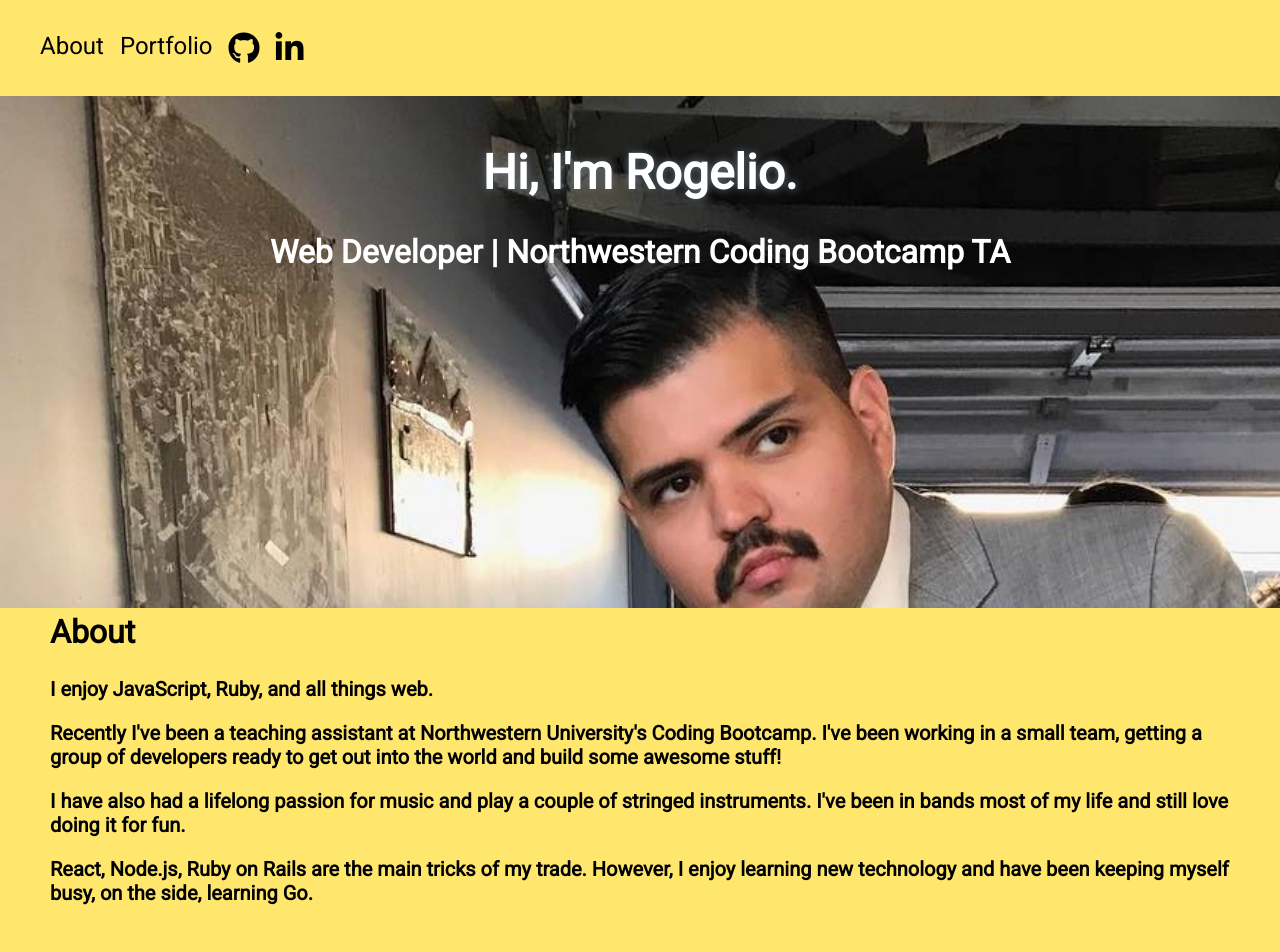
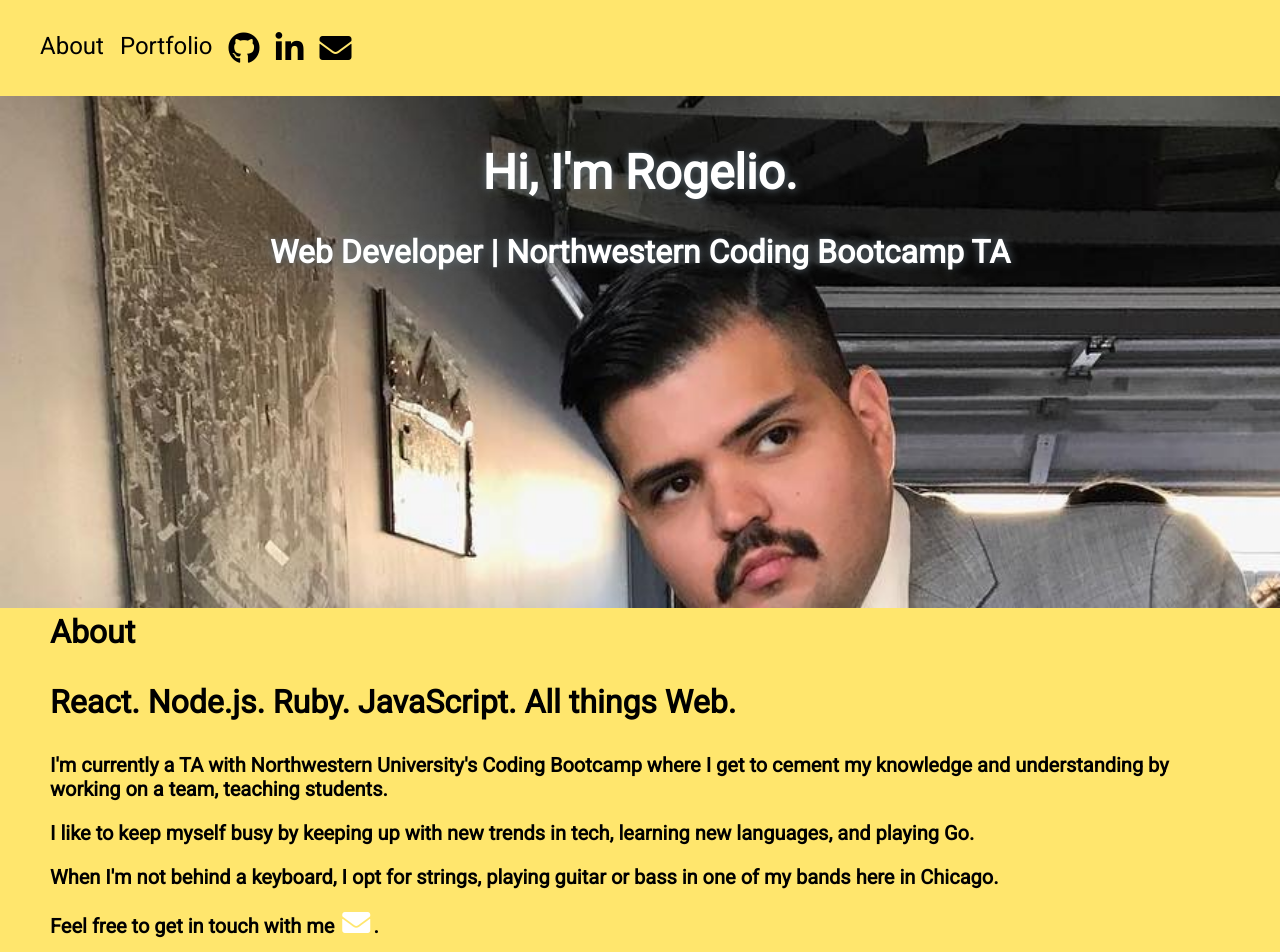
Before and after one commit to sunnlamp/landing-page, a React (Create React App) app: page / in a window 1280 px wide. Shown: the top 952 px of the page. Built offline with nearby package versions, Linux system fonts and the light colour scheme.

Commit message:
added svg for email contact

```diff
--- a/src/About.js
+++ b/src/About.js
@@ -3,19 +3,23 @@ import React from 'react'
 const About = () => (
   <div className="about container">
     <h2>About</h2>
-    <p>I enjoy JavaScript, Ruby, and all things web.</p>
-    <p>Recently I've been a teaching assistant at Northwestern
-      University's Coding Bootcamp. I've been working in a small
-      team, getting a group of developers ready to get out into
-      the world and build some awesome stuff!
+    <p className="tagline">React. Node.js. Ruby. JavaScript. All things Web.</p>
+    <p>I'm currently a TA with Northwestern University's Coding Bootcamp where
+       I get to cement my knowledge and understanding by working on a team,
+       teaching students.
     </p>
-    <p>I have also had a lifelong passion for music and play a
-      couple of stringed instruments. I've been in bands most of
-      my life and still love doing it for fun.
+    <p>I like to keep myself busy by keeping up with new trends in tech,
+      learning new languages, and playing Go.
     </p>
-    <p>React, Node.js, Ruby on Rails are the main tricks of my trade.
-      However, I enjoy learning new technology and have been keeping
-      myself busy, on the side, learning Go.</p>
+    <p>When I'm not behind a keyboard, I opt for strings, playing guitar
+      or bass in one of my bands here in Chicago.
+    </p>
+    <p>
+      Feel free to get in touch with me
+      <a className="contact" href="mailto:rzamudiojr@gmail.com">
+        <i className="fas fa-envelope"></i>
+      </a>.
+    </p>
   </div>
 )
 
--- a/src/Nav.js
+++ b/src/Nav.js
@@ -28,6 +28,12 @@ export default class Nav extends Component {
               </i>
             </a>
           </li>
+          <li>
+            <a target="_blank" rel="noopener noreferrer" href="rzamudiojr@gmail.com">
+              <i className="fas fa-envelope" aria-hidden="true">
+              </i>
+            </a>
+          </li>
         </nav>
       </header>
     )
--- a/src/index.css
+++ b/src/index.css
@@ -95,7 +95,7 @@ header .navbar li a {
 
 .main-landing h3 {
   font-size: 2rem;
-  /* text-shadow: 0 0 10px #66757f; */
+  text-shadow: 0 0 10px #66757f;
 }
 
 .main-landing ul li img {
@@ -121,10 +121,6 @@ header .navbar li a {
 
 /* About */
 
-.about {
-  /* padding-top: 1rem; */
-}
-
 .about h2{
   padding-top: 1.5rem;
   font-size: 2rem;
@@ -133,9 +129,21 @@ header .navbar li a {
   /* text-shadow: 0 0 4px #66757f; */
 }
 
+.about .tagline {
+  color: black;
+  font-size: 2rem;
+}
+
 .about p {
   color: black;
   font-size: 1.25rem;
   font-weight: bold;
   /* text-shadow: 0 0 4px #66757f; */
 }
+
+.contact i {
+  padding-left: .5rem;
+  padding-right: .2rem;
+  font-size: 1.75rem;
+  color: white;
+}
```
